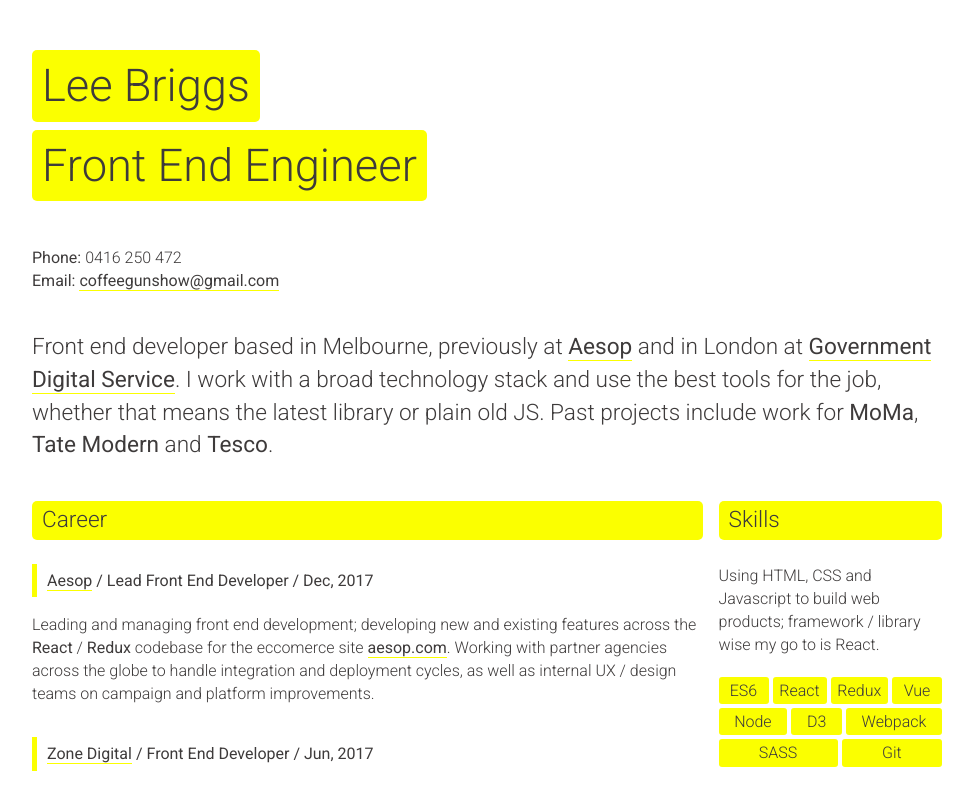
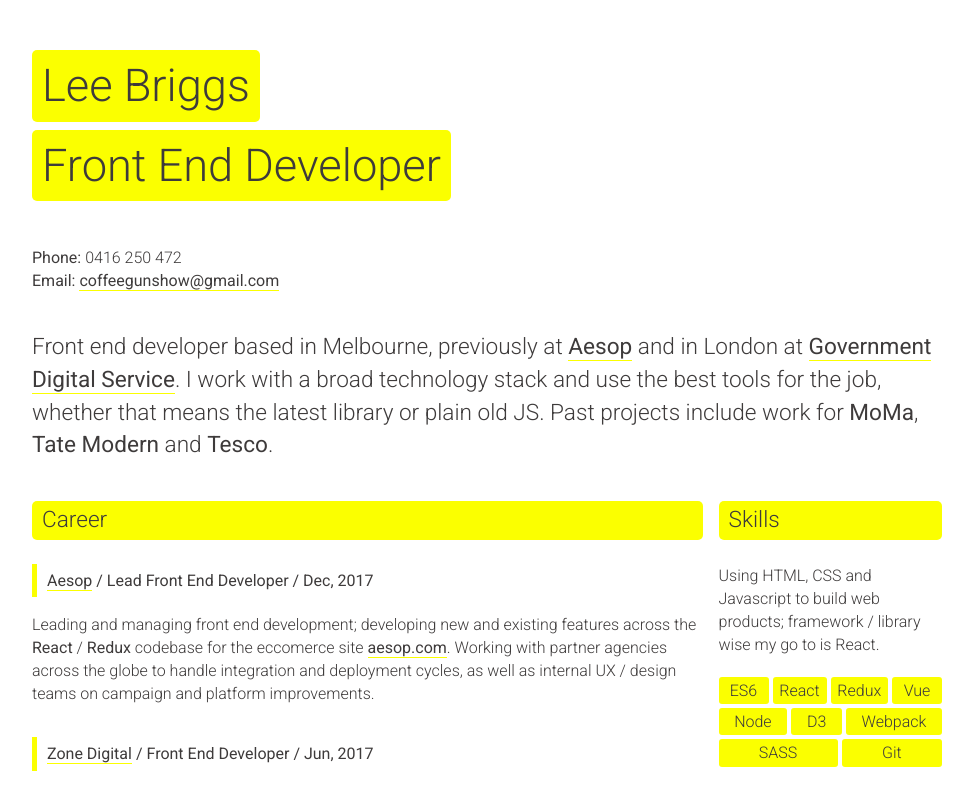
Before and after one commit to theleebriggs/theleebriggs.github.io, a React (Create React App) app: page / in a window 1280 px wide. Shown: the top 790 px of the page, without its empty margins (153-1126 px from the left). Built offline with nearby package versions, Linux system fonts and the light colour scheme.

Commit message:
Revert test text change

```diff
--- a/src/Resume/resume.data.js
+++ b/src/Resume/resume.data.js
@@ -1,6 +1,6 @@
 const basics = {
   name: 'Lee Briggs',
-  label: 'Front End Engineer',
+  label: 'Front End Developer',
   email: 'coffeegunshow@gmail.com',
   phone: '0416 250 472',
   url: 'https://theleebriggs.github.io',
```
